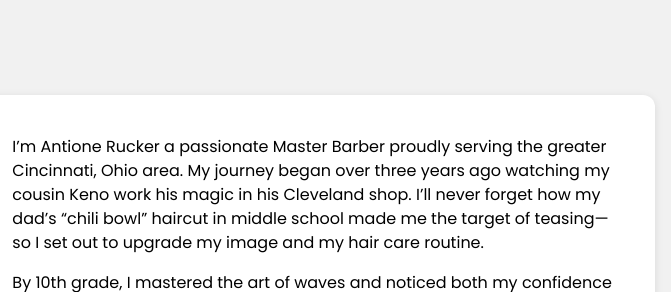
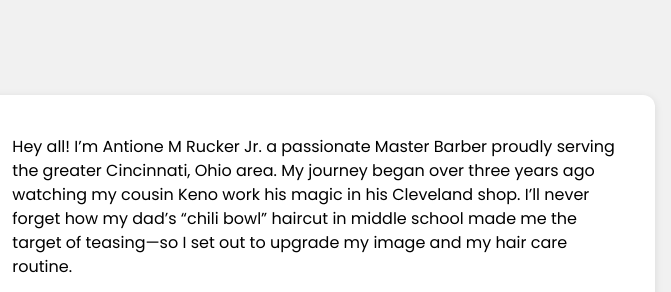
Before and after one commit to BaliNwen/ruckkuts, a plain HTML site: page index.html in a window 1280 px wide. Shown: the part 2480-2772 px from the top of the page, 609-1280 px from the left. Drawn offline with nearby package versions, Linux system fonts and the light colour scheme.

Commit message:
Update index.html

```diff
--- a/index.html
+++ b/index.html
@@ -139,7 +139,7 @@
         <img src="main ant abt 1.jpg" alt="Founder" style="width:100%;border-radius:8px;">
       </div>
       <div class="w3-col m8">
-        <p>I’m Antione Rucker a passionate Master Barber proudly serving the greater Cincinnati, Ohio area. My journey began over three years ago watching my cousin Keno work his magic in his Cleveland shop. I’ll never forget how my dad’s “chili bowl” haircut in middle school made me the target of teasing—so I set out to upgrade my image and my hair care routine.</p>
+        <p> Hey all! I’m Antione M Rucker Jr. a passionate Master Barber proudly serving the greater Cincinnati, Ohio area. My journey began over three years ago watching my cousin Keno work his magic in his Cleveland shop. I’ll never forget how my dad’s “chili bowl” haircut in middle school made me the target of teasing—so I set out to upgrade my image and my hair care routine.</p>
         <p>By 10th grade, I mastered the art of waves and noticed both my confidence—and everyone else’s perception—transform. After high school, I perfected my craft under Cousin Keno’s guidance and discovered my calling. At Ohio University in 2005, I taught myself cutting techniques and offered free trims to friends. “Ruck Kuts” quickly became the campus go-to, and I charged just $5 per cut.</p>
         <p>Today, I’m a proud 2025 graduate of Forest Park Barber Academy and a licensed barber through the Ohio State Board of Barber & Cosmetology. Every cut I give builds on years of practice and my love for helping you look and feel your best. Whether you’re after classic waves, a modern fade, or a clean, sharp style, I’m here to help you step out with confidence.</p>
       </div>
```
